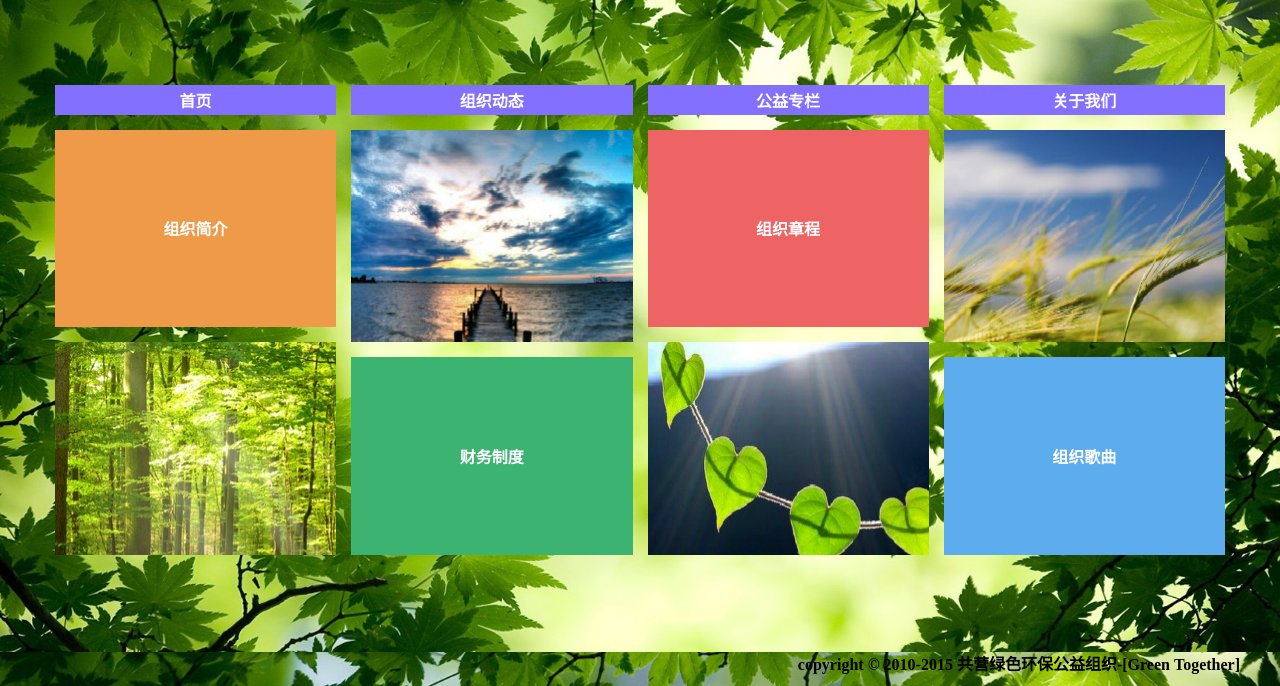
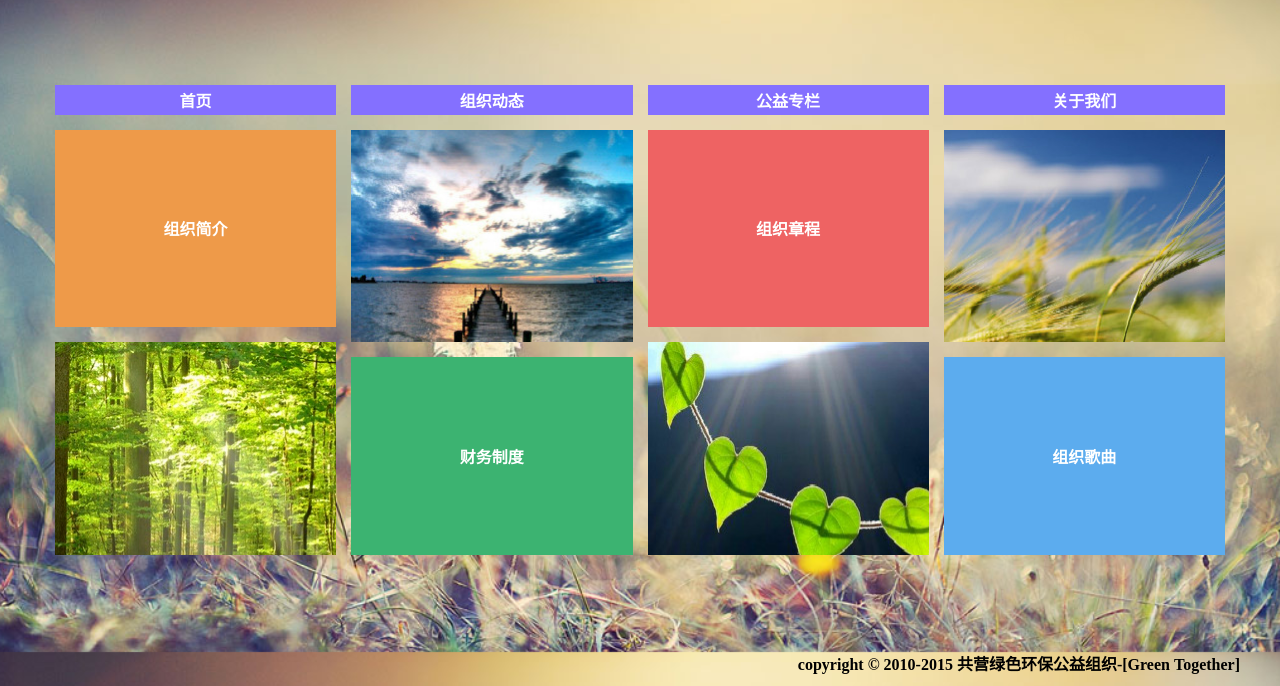
Before and after one commit to kevinding96214/GreenTogether, a plain HTML site: page web/guanyuwomen.html in a window 1280 px wide. Shown: the part 148-834 px from the top of the page. Drawn offline with Linux system fonts and the light colour scheme.

Commit message:
Update guanyuwomen.html

```diff
--- a/web/guanyuwomen.html
+++ b/web/guanyuwomen.html
@@ -2,7 +2,7 @@
 <html>
  <head>
   <style type="text/css">
-   body {background-image:url("../images/beijing2.jpg"); background-repeat:no-repeat; background-size:cover; background-attachment:fixed;}
+   body {background-image:url("../images/beijing4.jpg"); background-repeat:no-repeat; background-size:cover; background-attachment:fixed;}
    a:link,a:visited{ text-decoration:none; color:#ffffff;}
    a:hover{ text-decoration:underline; color:#ffffff;}
   </style>
```
